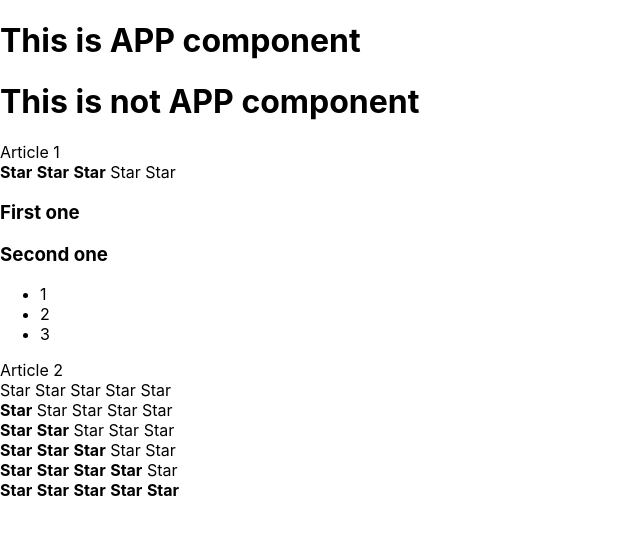
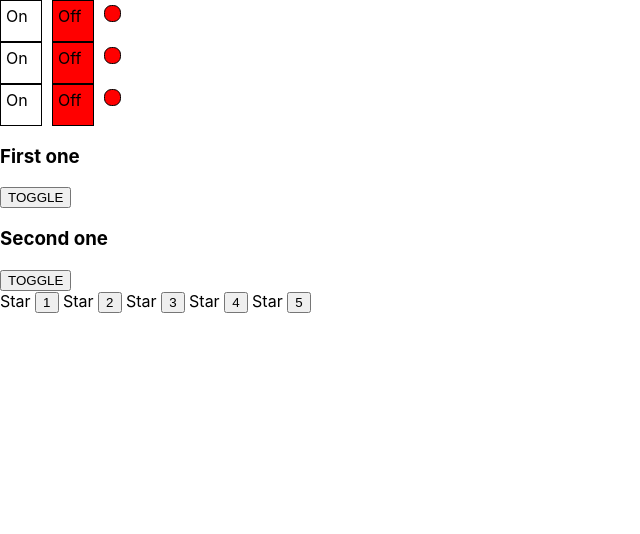
Before and after one commit to AndreiAkimochkin/SimpleTasks, a React (Create React App) app: page / in a window 1280 px wide. Shown: the top 534 px of the page, without its empty margins (0-640 px from the left). Built offline with nearby package versions, Linux system fonts and the light colour scheme.

Commit message:
6,7. Uncontrolled components

```diff
--- a/src/App.tsx
+++ b/src/App.tsx
@@ -2,6 +2,9 @@
 import './App.css';
 import {Accordion} from "./components/accordion/Accordion";
 import {Rating} from "./components/rating/Rating";
+import {OnOff} from "./components/OnOff/OnOff";
+import {UncontrolledAccordion} from "./components/accordion/UncontrolledAccordion";
+import {UncontrolledRating} from "./components/rating/UncontrolledRating";
 
 type PageTitlePropsType = {
     title: string
@@ -11,19 +14,29 @@
 function App() {
     return (
         <div>
-            <PageTitle title="This is APP component"/>
-            <PageTitle title="This is not APP component"/>
-            Article 1
-            <Rating value={3}/>
-            <Accordion title='First one' collapsed={true}/>
-            <Accordion title='Second one' collapsed={false}/>
-            Article 2
-            <Rating value={0}/>
-            <Rating value={1}/>
-            <Rating value={2}/>
-            <Rating value={3}/>
-            <Rating value={4}/>
-            <Rating value={5}/>
+            <OnOff/>
+            <OnOff/>
+            <OnOff/>
+
+
+            <UncontrolledAccordion title='First one' />
+            <UncontrolledAccordion title='Second one' />
+
+            <UncontrolledRating />
+
+            {/*<PageTitle title="This is APP component"/>*/}
+            {/*<PageTitle title="This is not APP component"/>*/}
+            {/*Article 1*/}
+            {/*<Rating value={3}/>*/}
+            {/*<Accordion title='First one' collapsed={true}/>*/}
+            {/*<Accordion title='Second one' collapsed={false}/>*/}
+            {/*Article 2*/}
+            {/*<Rating value={0}/>*/}
+            {/*<Rating value={1}/>*/}
+            {/*<Rating value={2}/>*/}
+            {/*<Rating value={3}/>*/}
+            {/*<Rating value={4}/>*/}
+            {/*<Rating value={5}/>*/}
         </div>
     )
 }
--- a/src/components/OnOff/OnOff.tsx
+++ b/src/components/OnOff/OnOff.tsx
@@ -1,7 +1,45 @@
-import React from "react";
+import React, {useState} from "react";
 
-function OnOff(){
+type onOffPropsType = {
+    // on: boolean
+}
+
+export function OnOff(props: onOffPropsType){
+
+    let [on, setOn] = useState(false)
+
+    const onStyle ={
+        width: '30px',
+        height: '30px',
+        border: '1px solid black',
+        display: 'inline-block',
+        padding: '5px',
+        backgroundColor: on ? 'green': ''
+    }
+    const offStyle={
+        width: '30px',
+        height: '30px',
+        border: '1px solid black',
+        display: 'inline-block',
+        marginLeft: '10px',
+        padding: '5px',
+        backgroundColor:  !on ? 'red': ''
+    }
+    const indicatorStyle={
+        width: '15px',
+        height: '15px',
+        borderRadius: '7.5px',
+        border: '1px solid black',
+        display: 'inline-block',
+        marginLeft: '10px',
+        backgroundColor:  on ? 'green': 'red'
+           }
+
     return (
-        <div></div>
+        <div>
+            <div onClick={()=>{setOn(true)}} style={onStyle}>On</div>
+            <div onClick={()=>{setOn(false)}}style={offStyle}>Off</div>
+            <div style={indicatorStyle}></div>
+        </div>
     )
 }
--- /dev/null
+++ b/src/components/accordion/UncontrolledAccordion.tsx
@@ -0,0 +1,38 @@
+import React, {useState} from "react";
+
+type AccordionPropsType = {
+    title: string
+    // onClick: ()=> void
+    }
+
+export function UncontrolledAccordion(props: any) {
+
+    let [collapsed, unCollapsed] = useState(false)
+
+
+          return (
+            <div >
+                <AccordionTitle title={props.title}/> <button  onClick={()=>{unCollapsed(!collapsed)}}>TOGGLE</button>
+               {collapsed && < AccordionBody />}
+            </div>
+        )
+
+}
+
+type AccordionTitlePropsType = {
+    title: string
+}
+
+function AccordionTitle(props: AccordionTitlePropsType) {
+    return <><h3>{props.title}</h3></>
+}
+
+function AccordionBody() {
+    return <>
+        <ul>
+            <li>1</li>
+            <li>2</li>
+            <li>3</li>
+        </ul>
+    </>
+}
--- /dev/null
+++ b/src/components/rating/UncontrolledRating.tsx
@@ -0,0 +1,36 @@
+import React, {useState} from "react";
+
+type RatingPropsType = {
+ // value: 0 | 1 | 2 | 3 | 4 | 5
+}
+
+
+
+export function UncontrolledRating(props:RatingPropsType) {
+
+    let [value, setValue] = useState(0)
+
+   return (
+        <div>
+            <Star selected={value >0}/><button onClick={()=>{ setValue(1)}}>1</button>
+            <Star selected={value >1}/><button onClick={()=>{ setValue(2)}}>2</button>
+            <Star selected={value> 2}/><button onClick={()=>{ setValue(3)}}>3</button>
+            <Star selected={value> 3}/><button onClick={()=>{ setValue(4)}}>4</button>
+            <Star selected={value> 4}/><button onClick={()=>{ setValue(5)}}>5</button>
+        </div>
+   )
+}
+
+
+type StarPropsType = {
+    selected: boolean
+}
+
+function Star(props:StarPropsType) {
+
+    if(props.selected === true) {
+        return <span> <b>Star</b> </span>
+    } else {
+        return <span> Star </span>
+    }
+}
```
Also changed, not shown: src/components/rating/Rating.tsx (+4 -4 lines), 1 other file (tests, documents, lock files or other folders).
